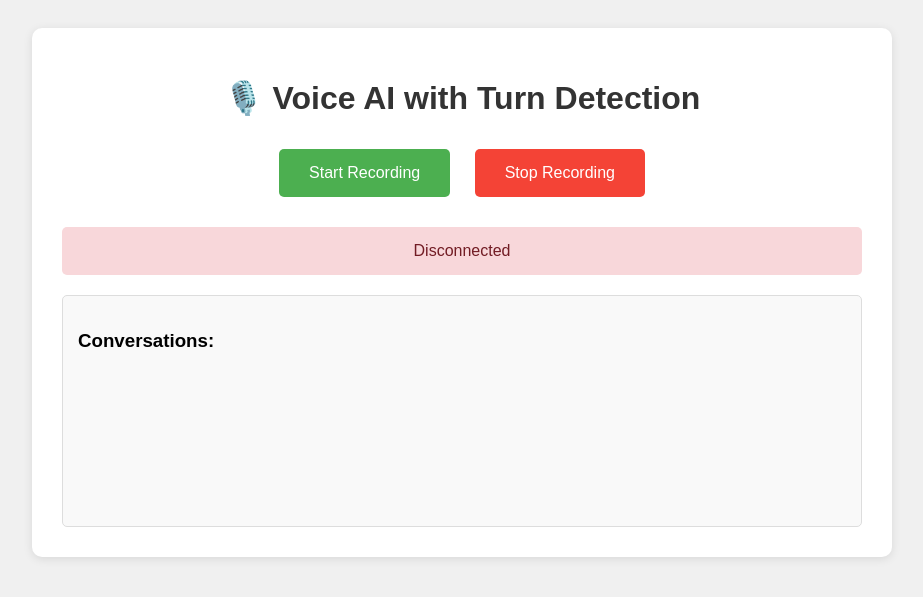
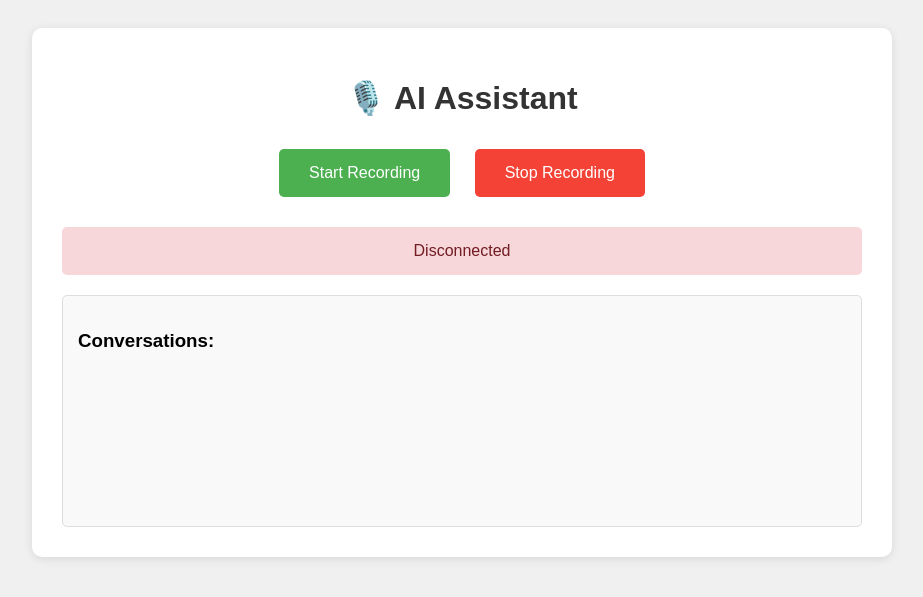
Before and after one commit to coderkartik7/System-Solo-Levelling---AI-assistant, a FastAPI app: page / in a window 1280 px wide. Shown: the top 597 px of the page, without its empty margins (178-1101 px from the left). Run offline with FastAPI, Linux system fonts and the light colour scheme.

Commit message:
Title change

```diff
--- a/AI voice agents/templates/index.html
+++ b/AI voice agents/templates/index.html
@@ -3,12 +3,12 @@
 <head>
     <meta charset="UTF-8">
     <meta name="viewport" content="width=device-width, initial-scale=1.0">
-    <title>Voice AI</title>
+    <title> AI Assistant </title>
     <link rel="stylesheet" href="./static/styles.css">
 </head>
 <body>
     <div class="container">
-        <h1>🎙️ Voice AI with Turn Detection</h1>
+        <h1>🎙️ AI Assistant </h1>
 
         <div class="controls">
             <button id="startBtn" class="start">Start Recording</button>
```
